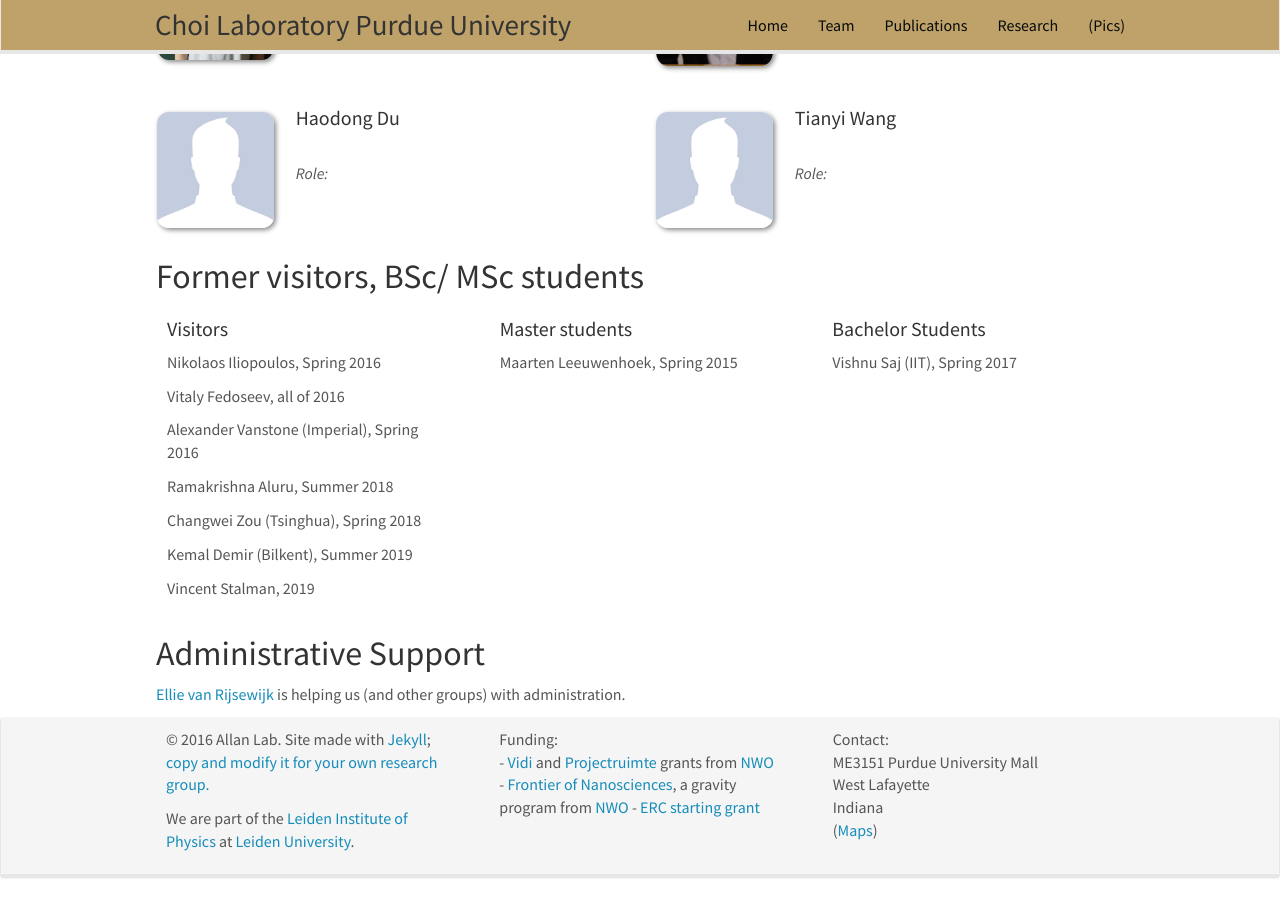
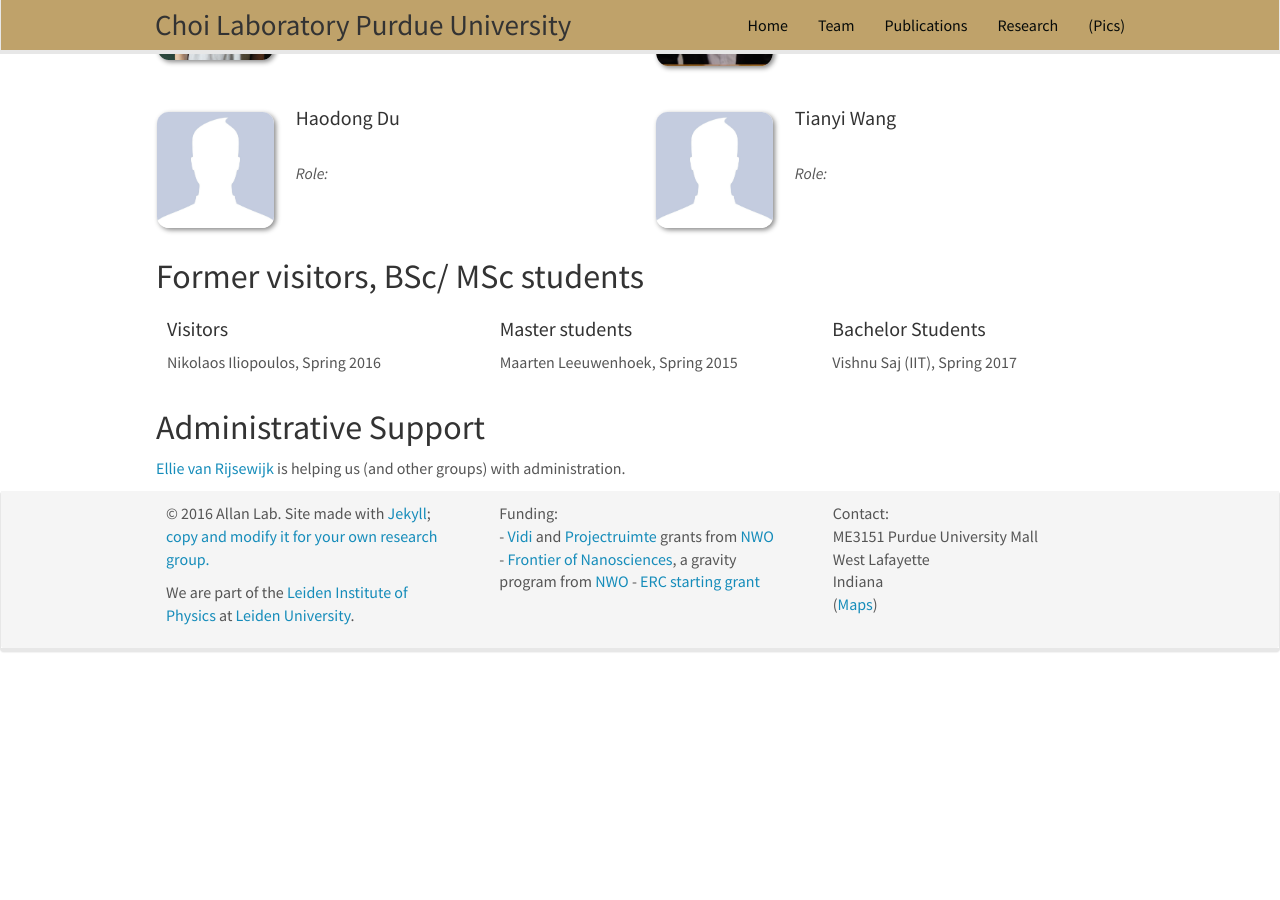
Before and after one commit to choidnalab/choidnalab.github.io, a Jekyll site: the page built from _pages/team.md, in a window 1280 px wide and 900 px high, scrolled down 1597 px. Built offline with Jekyll 4.4.1, drawn with Linux system fonts in a browser that asks for light colours; nearby versions of some CDN libraries; after the commit the page ends 2271 px from its top, so only the background shows below that.

Commit message:
Update alumni_visitors.yml

```diff
--- a/_data/alumni_visitors.yml
+++ b/_data/alumni_visitors.yml
@@ -1,13 +1 @@
 - name: Nikolaos Iliopoulos, Spring 2016
-
-- name: Vitaly Fedoseev, all of 2016
-
-- name: Alexander Vanstone (Imperial), Spring 2016
-
-- name: Ramakrishna Aluru, Summer 2018
-
-- name: Changwei Zou (Tsinghua), Spring 2018
-
-- name: Kemal Demir (Bilkent), Summer 2019
-
-- name: Vincent Stalman, 2019
```
